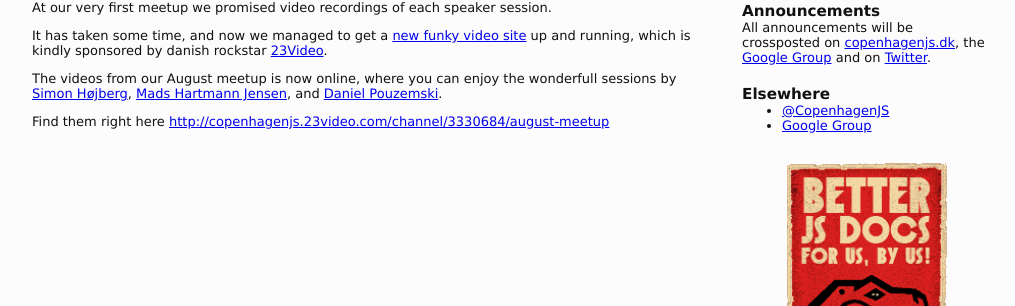
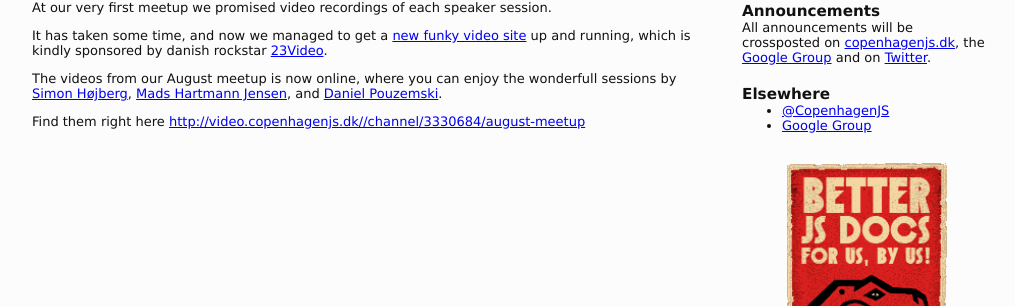
Before and after one commit to copenhagenjs/copenhagenjs.dk, a Jekyll site: the page built from _posts/2011-10-10-video-site-is-live.md, in a window 1280 px wide. Shown: the part 200-506 px from the top of the page, without its empty margins (128-1143 px from the left). Built offline with Jekyll 4.4.1, drawn with Linux system fonts in a browser that asks for light colours; Markdown is read by kramdown in place of the engine named in the settings; part of the change alters nothing that is shown.

Commit message:
Updated video site links

```diff
--- a/_posts/2011-10-10-video-site-is-live.md
+++ b/_posts/2011-10-10-video-site-is-live.md
@@ -5,8 +5,8 @@ layout: post
 
 At our very first meetup we promised video recordings of each speaker session.
 
-It has taken some time, and now we managed to get a [new funky video site](http://copenhagenjs.23video.com/) up and running, which is kindly sponsored by danish rockstar [23Video](http://23video.com/).
+It has taken some time, and now we managed to get a [new funky video site](http://video.copenhagenjs.dk/) up and running, which is kindly sponsored by danish rockstar [23Video](http://23video.com/).
 
 The videos from our August meetup is now online, where you can enjoy the wonderfull sessions by [Simon Højberg](http://twitter.com/#!/shojberg), [Mads Hartmann Jensen](http://www.sidewayscoding.com), and [Daniel Pouzemski](http://twitter.com/#!/fredsmoo).
 
-Find them right here [http://copenhagenjs.23video.com/channel/3330684/august-meetup](http://copenhagenjs.23video.com/channel/3330684/august-meetup)
+Find them right here [http://video.copenhagenjs.dk//channel/3330684/august-meetup](http://copenhagenjs.23video.com/channel/3330684/august-meetup)
```
